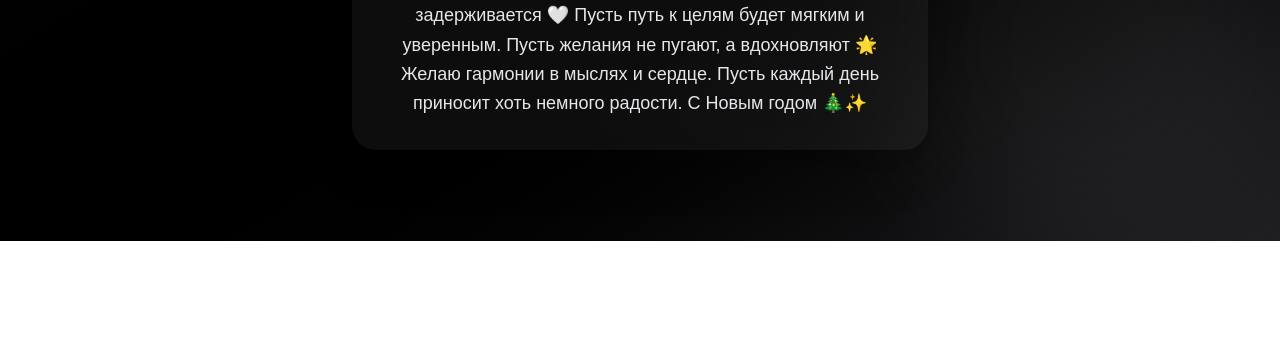
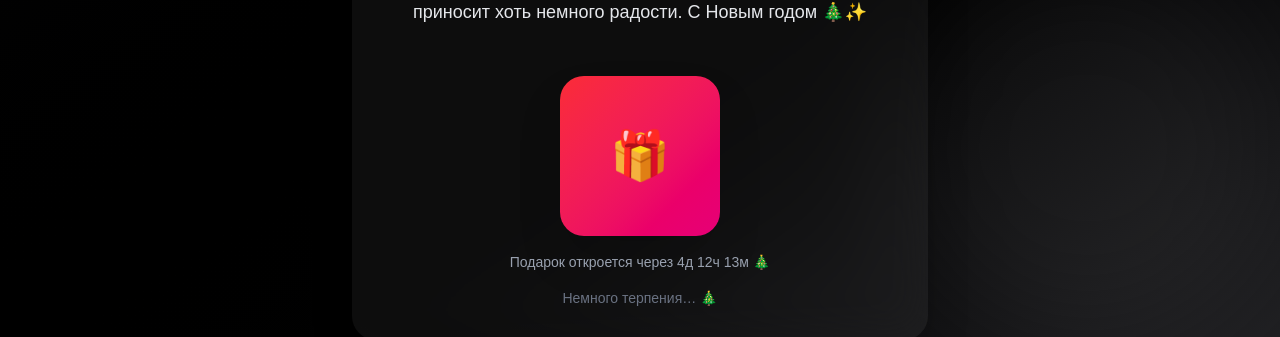
Before and after one commit to 20dinara03/New-Year-Present, a Next.js app in the folder newyear-gift/: page /greeting in a window 1280 px wide. Shown: the part 559-896 px from the top of the page. Before the commit the page ends 800 px from the top, so only its background shows below. Built offline with nearby package versions, Linux system fonts and the light colour scheme.

Commit message:
adding gif and timer

```diff
--- a/newyear-gift/app/greeting/GreetingContent.tsx
+++ b/newyear-gift/app/greeting/GreetingContent.tsx
@@ -3,6 +3,7 @@
 import { useSearchParams } from "next/navigation";
 import { motion, type Variants } from "framer-motion";
 import { greetings } from "@/data/greetings";
+import GiftSection from "@/components/GiftSection";
 
 const container: Variants = {
     hidden: { opacity: 0 },
@@ -124,6 +125,7 @@ export default function GreetingContent() {
                         </motion.span>
                     ))}
                 </motion.p>
+                <GiftSection />
             </motion.div>
         </main>
     );
--- a/newyear-gift/components/CountdownTimer.tsx
+++ b/newyear-gift/components/CountdownTimer.tsx
@@ -0,0 +1,29 @@
+"use client";
+
+import { useEffect, useState } from "react";
+import { GIFT_UNLOCK_DATE } from "@/lib/time";
+
+export default function CountdownTimer() {
+    const [timeLeft, setTimeLeft] = useState(
+        GIFT_UNLOCK_DATE.getTime() - Date.now()
+    );
+
+    useEffect(() => {
+        const timer = setInterval(() => {
+            setTimeLeft(GIFT_UNLOCK_DATE.getTime() - Date.now());
+        }, 1000);
+        return () => clearInterval(timer);
+    }, []);
+
+    if (timeLeft <= 0) return null;
+
+    const days = Math.floor(timeLeft / (1000 * 60 * 60 * 24));
+    const hours = Math.floor((timeLeft / (1000 * 60 * 60)) % 24);
+    const minutes = Math.floor((timeLeft / (1000 * 60)) % 60);
+
+    return (
+        <p className="text-sm text-gray-400">
+            Подарок откроется через {days}д {hours}ч {minutes}м 🎄
+        </p>
+    );
+}
--- a/newyear-gift/components/GiftBox.tsx
+++ b/newyear-gift/components/GiftBox.tsx
@@ -0,0 +1,26 @@
+"use client";
+
+import { motion } from "framer-motion";
+
+export default function GiftBox({ locked }: { locked: boolean }) {
+    return (
+        <motion.div
+            whileHover={locked ? {} : { scale: 1.05 }}
+            whileTap={
+                locked
+                    ? { x: [-6, 6, -6, 6, 0] }
+                    : {}
+            }
+            className="
+                w-40 h-40 mx-auto
+                rounded-3xl
+                bg-gradient-to-br from-red-500 to-pink-600
+                flex items-center justify-center
+                shadow-2xl
+                cursor-pointer
+            "
+        >
+            <span className="text-5xl">🎁</span>
+        </motion.div>
+    );
+}
--- /dev/null
+++ b/newyear-gift/components/GiftSection.tsx
@@ -0,0 +1,49 @@
+"use client";
+
+import { useEffect, useState } from "react";
+import { isGiftUnlocked } from "@/lib/time";
+import CountdownTimer from "./CountdownTimer";
+import GiftBox from "./GiftBox";
+import { motion } from "framer-motion";
+
+export default function GiftSection() {
+    const [unlocked, setUnlocked] = useState(false);
+
+    useEffect(() => {
+        setUnlocked(isGiftUnlocked());
+    }, []);
+
+    return (
+        <div className="mt-12 space-y-4 text-center">
+            {!unlocked && (
+                <>
+                    <GiftBox locked />
+                    <CountdownTimer />
+                    <p className="text-sm text-gray-500">
+                        Немного терпения… 🎄
+                    </p>
+                </>
+            )}
+
+            {unlocked && (
+                <motion.div
+                    initial={{ opacity: 0, scale: 0.9 }}
+                    animate={{ opacity: 1, scale: 1 }}
+                    transition={{ duration: 0.8 }}
+                    className="space-y-4"
+                >
+                    <h2 className="text-2xl font-semibold">
+                        🎉 Сюрприз!
+                    </h2>
+
+                    <video
+                        src="/videos/main-gift.mp4"
+                        autoPlay
+                        controls
+                        className="rounded-xl mx-auto shadow-xl"
+                    />
+                </motion.div>
+            )}
+        </div>
+    );
+}
--- a/newyear-gift/data/greetings.ts
+++ b/newyear-gift/data/greetings.ts
@@ -35,7 +35,7 @@ export const greetings: Record<string, GreetingVariant[]> = {
     рома: [
         {
             id: "roma_photographer",
-            label: "Рома — фотограф",
+            label: "Рома Иванов",
             config: {
                 title: "Рома ✨",
                 text: "Рома, этот год стал для меня немного особенным именно потому, что мы начали общаться чуть больше ✨ Я искренне восхищаюсь твоим талантом фотографа и тем, как ты видишь мир через кадры. В тебе чувствуется человек с большими целями и очень глубоким мышлением, совершенно на другом уровне. Ты для меня — настоящий мужчина, с внутренним стержнем и ясным взглядом вперёд. Мне очень ценно, что ты помог сохранить веру в людей и напомнил, что есть старательные парни с серьёзными целями и настоящими принципами. Рядом с такими людьми хочется тоже расти и становиться лучше. Пусть в новом году все твои цели достигаются легко и без преград 🌟 Пусть на пути будет больше любви, поддержки и настоящего семейного уюта. Пусть планы становятся ещё смелее, а мечты — ещё масштабнее. Спасибо тебе за пример, за вдохновение и за то, что ты есть, с Новым годом 🎄✨",
--- a/newyear-gift/lib/time.ts
+++ b/newyear-gift/lib/time.ts
@@ -0,0 +1,5 @@
+export const GIFT_UNLOCK_DATE = new Date("2026-01-01T00:00:00");
+
+export function isGiftUnlocked() {
+    return new Date() >= GIFT_UNLOCK_DATE;
+}
```
